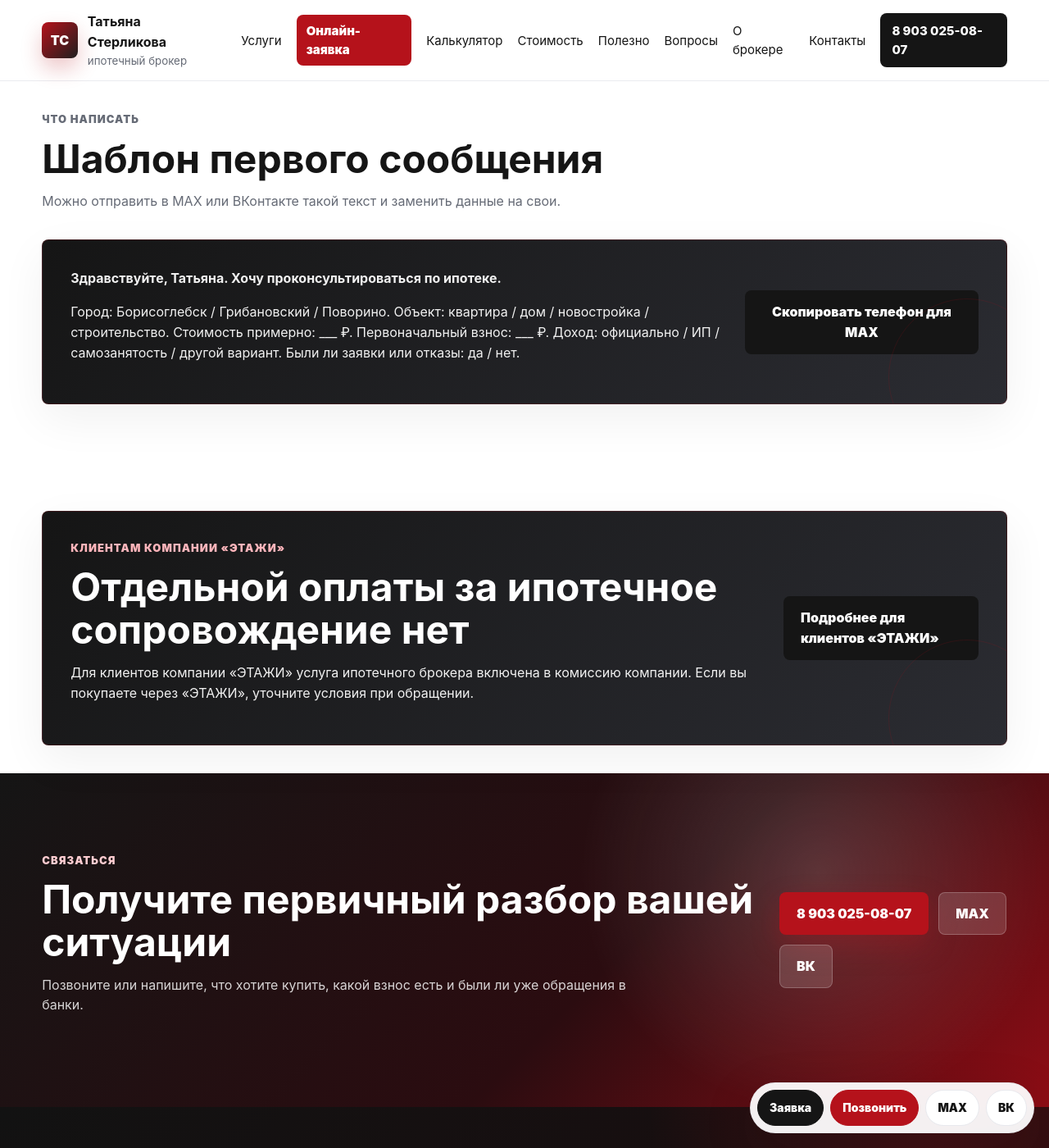
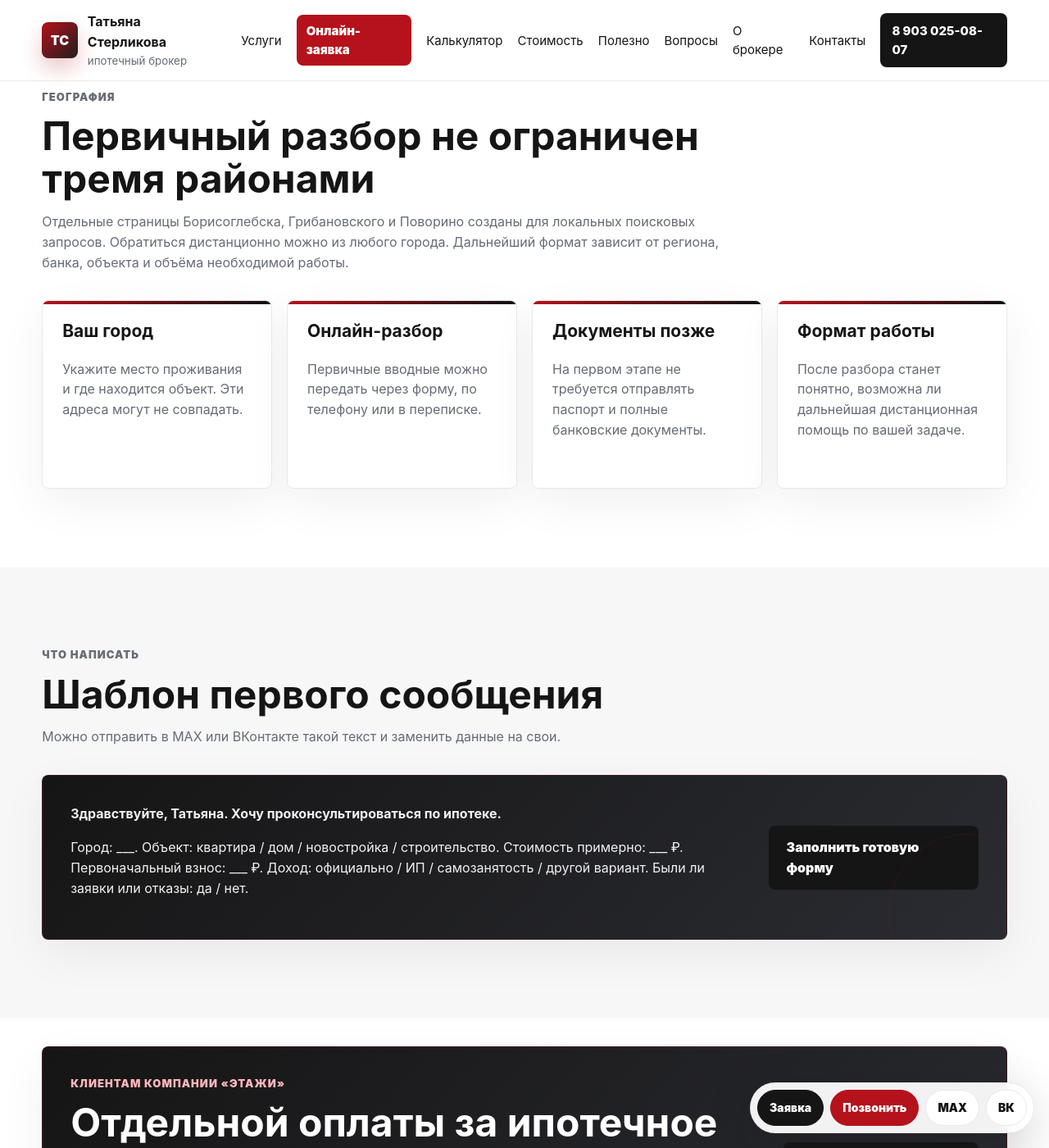
Before and after one commit to deputat36/broker, a Jekyll site: the page built from konsultaciya.md, in a window 1280 px wide and 1400 px high, scrolled down 1781 px. Shown: the whole window at 82% size. Built offline with Jekyll 4.4.1, drawn with Linux system fonts in a browser that asks for light colours; our own code applies the rules of GitHub Pages for plain Markdown files; some of the changed text lies outside the part shown.

Commit message:
Расширить консультацию для онлайн-клиентов

```diff
--- a/konsultaciya.md
+++ b/konsultaciya.md
@@ -1,19 +1,20 @@
 ---
 layout: default
-title: Бесплатная консультация ипотечного брокера | Татьяна Стерликова
-description: Бесплатная первичная консультация ипотечного брокера Татьяны Стерликовой: разбор платежа, первоначального взноса, документов, рисков отказа и следующего шага.
+title: Онлайн-консультация ипотечного брокера | Татьяна Стерликова
+description: Бесплатная первичная онлайн-консультация ипотечного брокера из любого города: платеж, взнос, документы, риски отказа и следующий шаг.
 permalink: /konsultaciya/
 breadcrumb: Консультация
 og_type: article
-schema: '{"@context":"https://schema.org","@type":"FAQPage","mainEntity":[{"@type":"Question","name":"Сколько стоит первичная консультация ипотечного брокера?","acceptedAnswer":{"@type":"Answer","text":"Первичная консультация у Татьяны Стерликовой бесплатная."}},{"@type":"Question","name":"Как получить консультацию?","acceptedAnswer":{"@type":"Answer","text":"Можно позвонить по номеру 8 903 025-08-07, написать в MAX по этому номеру или обратиться на страницу ВКонтакте."}}]}'
+schema: '{"@context":"https://schema.org","@type":"FAQPage","mainEntity":[{"@type":"Question","name":"Сколько стоит первичная консультация ипотечного брокера?","acceptedAnswer":{"@type":"Answer","text":"Первичная консультация у Татьяны Стерликовой бесплатная."}},{"@type":"Question","name":"Можно ли обратиться из другого города?","acceptedAnswer":{"@type":"Answer","text":"Да. Первичный разбор можно провести дистанционно из любого города. Возможность дальнейшего сопровождения зависит от банка, региона, объекта и задачи."}},{"@type":"Question","name":"Как получить консультацию?","acceptedAnswer":{"@type":"Answer","text":"Можно заполнить онлайн-заявку, позвонить по номеру 8 903 025-08-07, написать в MAX по этому номеру или обратиться на страницу ВКонтакте."}}]}'
 ---
 
 <section class="page-hero section">
-  <p class="eyebrow">Первичный разбор бесплатно</p>
-  <h1>Бесплатная консультация ипотечного брокера</h1>
+  <p class="eyebrow">Первичный разбор бесплатно · онлайн из любого города</p>
+  <h1>Онлайн-консультация ипотечного брокера</h1>
   <p class="lead">Помогу понять, с чего начать ипотеку, какой платеж ориентировочно подходит, какие риски могут помешать одобрению и нужен ли вам полный подбор банка.</p>
   <div class="hero-actions">
-    <a class="btn btn-primary" href="tel:+79030250807">Позвонить</a>
+    <a class="btn btn-primary" href="{{ '/online-zayavka/' | relative_url }}">Заполнить онлайн-заявку</a>
+    <a class="btn btn-light" href="tel:+79030250807">Позвонить</a>
     <button class="btn btn-secondary" type="button" data-copy-phone>Написать в MAX</button>
     <a class="btn btn-secondary" href="https://vk.com/tatyanasterlikova" rel="noopener">ВКонтакте</a>
   </div>
@@ -22,15 +23,14 @@
 <section class="section compact-section" id="zayavka">
   <div class="notice">
     <div>
-      <p class="eyebrow">Связаться</p>
-      <h2>Опишите ситуацию в звонке, MAX или ВКонтакте</h2>
-      <p>Для первого разговора достаточно назвать город, тип объекта, примерную стоимость, первоначальный взнос, доход и были ли уже заявки или отказы.</p>
+      <p class="eyebrow">Онлайн-обращение</p>
+      <h2>Передайте основные вводные через анкету</h2>
+      <p>Укажите любой город или населённый пункт, тип объекта, примерную стоимость, первоначальный взнос, доход и были ли заявки или отказы. Сайт подготовит структурированный текст для отправки удобным способом.</p>
       <p>Не отправляйте персональные документы в открытые комментарии или незнакомые чаты. На первом этапе достаточно краткого описания ситуации, а порядок передачи документов лучше согласовать отдельно.</p>
     </div>
     <div class="cta-actions">
-      <a class="btn btn-primary" href="tel:+79030250807">Позвонить</a>
-      <button class="btn btn-secondary" type="button" data-copy-phone>MAX</button>
-      <a class="btn btn-secondary" href="https://vk.com/tatyanasterlikova" rel="noopener">ВК</a>
+      <a class="btn btn-primary" href="{{ '/online-zayavka/' | relative_url }}">Перейти к анкете</a>
+      <a class="btn btn-dark" href="tel:+79030250807">Позвонить</a>
     </div>
   </div>
 </section>
@@ -51,6 +51,20 @@
 
 <section class="section">
   <div class="section-head">
+    <p class="eyebrow">География</p>
+    <h2>Первичный разбор не ограничен тремя районами</h2>
+    <p>Отдельные страницы Борисоглебска, Грибановского и Поворино созданы для локальных поисковых запросов. Обратиться дистанционно можно из любого города. Дальнейший формат зависит от региона, банка, объекта и объёма необходимой работы.</p>
+  </div>
+  <div class="grid cards-4">
+    <article class="card"><h3>Ваш город</h3><p>Укажите место проживания и где находится объект. Эти адреса могут не совпадать.</p></article>
+    <article class="card"><h3>Онлайн-разбор</h3><p>Первичные вводные можно передать через форму, по телефону или в переписке.</p></article>
+    <article class="card"><h3>Документы позже</h3><p>На первом этапе не требуется отправлять паспорт и полные банковские документы.</p></article>
+    <article class="card"><h3>Формат работы</h3><p>После разбора станет понятно, возможна ли дальнейшая дистанционная помощь по вашей задаче.</p></article>
+  </div>
+</section>
+
+<section class="section muted">
+  <div class="section-head">
     <p class="eyebrow">Что написать</p>
     <h2>Шаблон первого сообщения</h2>
     <p>Можно отправить в MAX или ВКонтакте такой текст и заменить данные на свои.</p>
@@ -58,9 +72,9 @@
   <div class="notice">
     <div>
       <p><strong>Здравствуйте, Татьяна. Хочу проконсультироваться по ипотеке.</strong></p>
-      <p>Город: Борисоглебск / Грибановский / Поворино. Объект: квартира / дом / новостройка / строительство. Стоимость примерно: ___ ₽. Первоначальный взнос: ___ ₽. Доход: официально / ИП / самозанятость / другой вариант. Были ли заявки или отказы: да / нет.</p>
+      <p>Город: ___. Объект: квартира / дом / новостройка / строительство. Стоимость примерно: ___ ₽. Первоначальный взнос: ___ ₽. Доход: официально / ИП / самозанятость / другой вариант. Были ли заявки или отказы: да / нет.</p>
     </div>
-    <button class="btn btn-dark" type="button" data-copy-phone>Скопировать телефон для MAX</button>
+    <a class="btn btn-dark" href="{{ '/online-zayavka/' | relative_url }}">Заполнить готовую форму</a>
   </div>
 </section>
 
@@ -69,7 +83,7 @@
     <div>
       <p class="eyebrow">Клиентам компании «ЭТАЖИ»</p>
       <h2>Отдельной оплаты за ипотечное сопровождение нет</h2>
-      <p>Для клиентов компании «ЭТАЖИ» услуга ипотечного брокера включена в комиссию компании. Если вы покупаете через «ЭТАЖИ», уточните условия при обращении.</p>
+      <p>Для клиентов компании «ЭТАЖИ» услуга ипотечного брокера включена в комиссию компании, если сделка действительно проходит через «ЭТАЖИ». Частное онлайн-обращение из другого региона не относится к этому формату автоматически.</p>
     </div>
     <a class="btn btn-dark" href="{{ '/etagi/' | relative_url }}">Подробнее для клиентов «ЭТАЖИ»</a>
   </div>
@@ -77,13 +91,14 @@
 
 <section class="section cta-section">
   <div>
-    <p class="eyebrow">Связаться</p>
-    <h2>Получите первичный разбор вашей ситуации</h2>
-    <p>Позвоните или напишите, что хотите купить, какой взнос есть и были ли уже обращения в банки.</p>
+    <p class="eyebrow">Начать онлайн</p>
+    <h2>Передайте вводные удобным способом</h2>
+    <p>Заполните анкету из любого города или позвоните, если нужен короткий первичный ответ.</p>
   </div>
   <div class="cta-actions">
-    <a class="btn btn-primary" href="tel:+79030250807">8 903 025-08-07</a>
+    <a class="btn btn-primary" href="{{ '/online-zayavka/' | relative_url }}">Онлайн-заявка</a>
+    <a class="btn btn-secondary" href="tel:+79030250807">8 903 025-08-07</a>
     <button class="btn btn-secondary" type="button" data-copy-phone>MAX</button>
-    <a class="btn btn-secondary" href="https://vk.com/tatyanasterlikova" rel="noopener">ВК</a>
+    <a class="btn btn-secondary" href="https://vk.com/tatyanasterlikova" rel="noopener">ВКонтакте</a>
   </div>
 </section>
```
